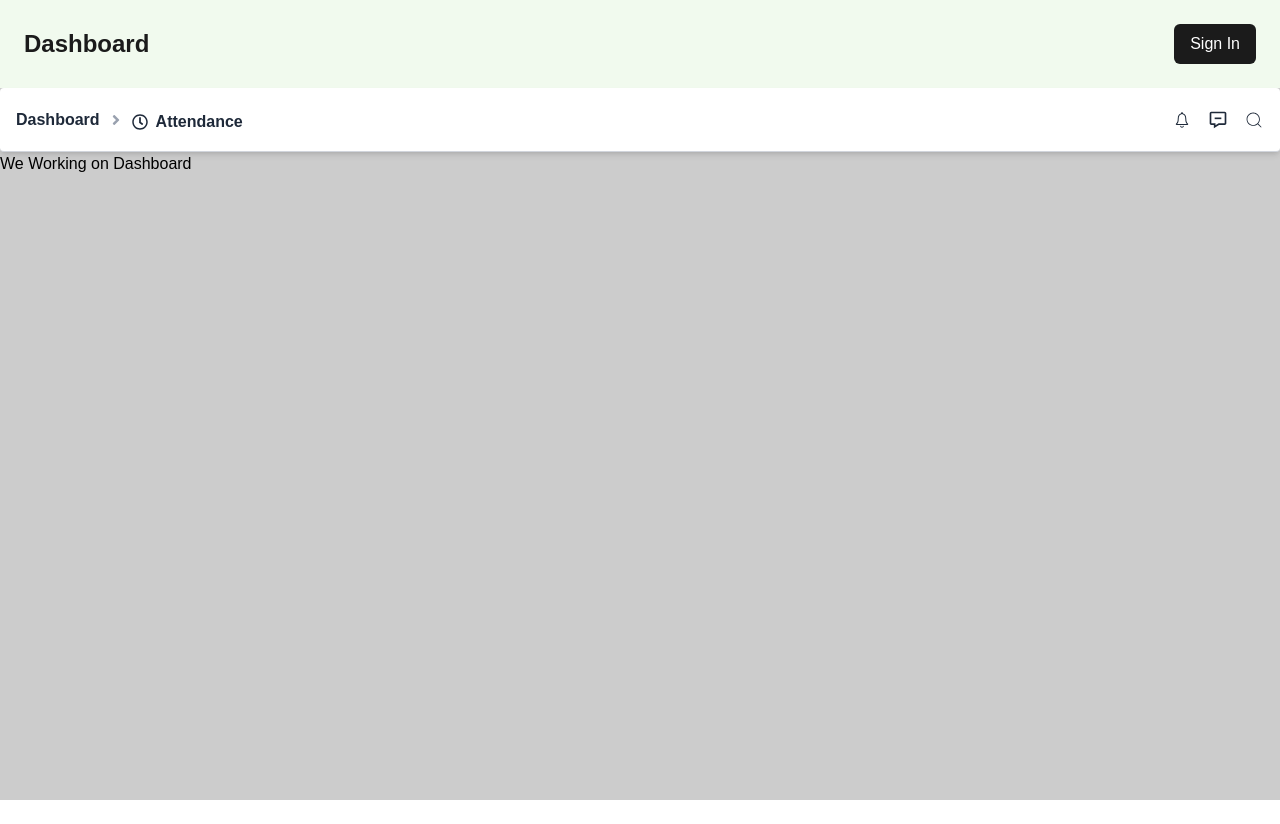
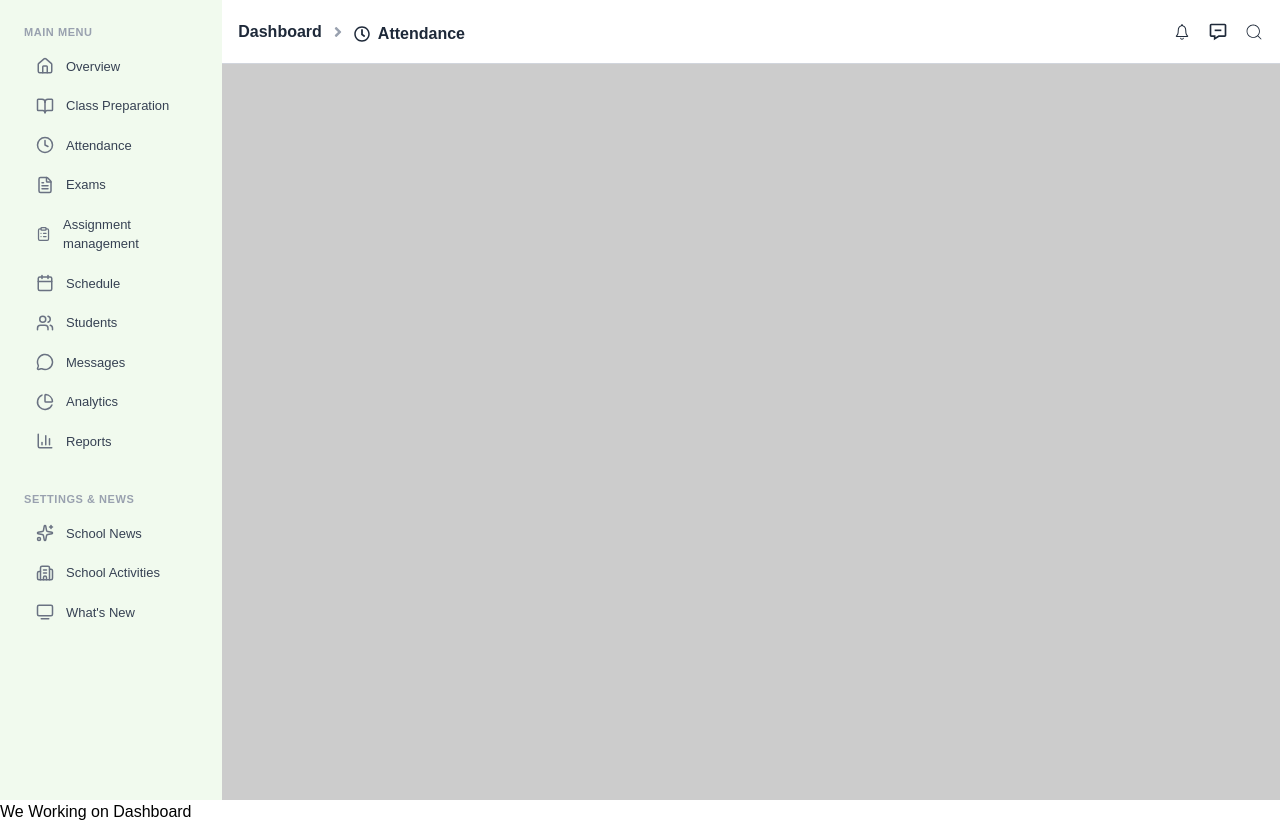
Before and after one commit to HerambBansod/Dash, a Next.js app: page / in a window 1280 px wide. Before the commit the page ends 800 px from the top, so only its background shows below. Built offline with nearby package versions, Linux system fonts and the light colour scheme.

Commit message:
updated NavBar

```diff
--- a/app/Components/NavBar.jsx
+++ b/app/Components/NavBar.jsx
@@ -1,16 +1,68 @@
-import React from 'react'
+import React from "react";
+import {
+    Home,
+    BookOpen,
+    Clock,
+    FileText,
+    ClipboardList,
+    Calendar,
+    Users,
+    MessageCircle,
+    PieChart,
+    BarChart3,
+    Sparkles,
+    Building2,
+    TvMinimal,
+} from "lucide-react";
 
 export default function NavBar() {
+
+    const menu = [
+        { name: "Overview", icon: Home },
+        { name: "Class Preparation", icon: BookOpen },
+        { name: "Attendance", icon: Clock },
+        { name: "Exams", icon: FileText },
+        { name: "Assignment management", icon: ClipboardList },
+        { name: "Schedule", icon: Calendar },
+        { name: "Students", icon: Users },
+        { name: "Messages", icon: MessageCircle },
+        { name: "Analytics", icon: PieChart },
+        { name: "Reports", icon: BarChart3 },
+    ];
+
+    const settingMenu = [
+        { name: "School News", icon: Sparkles },
+        { name: "School Activities", icon: Building2 },
+        { name: "What's New", icon: TvMinimal },
+    ];
+
+    const MenuList = ({ title, items }) => (
+        <div className="w-full">
+            <h1 className="text-[11px] font-semibold text-gray-400 uppercase tracking-wider mb-2">
+                {title}
+            </h1>
+
+            <ul className="flex flex-col gap-1">
+                {items.map((item, i) => {
+                    const Icon = item.icon;
+                    return (
+                        <li
+                            key={i}
+                            className="flex items-center gap-3 px-3 py-2 rounded-xl cursor-pointer text-gray-700 text-[13px] hover:bg-white hover:shadow-sm transition-all"
+                        >
+                            <Icon size={18} className="text-gray-500" />
+                            {item.name}
+                        </li>
+                    );
+                })}
+            </ul>
+        </div>
+    );
+
     return (
-        <main>
-            <section className='w-full bg-[#f1faee] h-full p-6 flex items-center justify-between'>
-                <div>
-                    <h1 className='text-2xl font-bold text-[#1b1b1b]'>Dashboard</h1>
-                </div>
-                <div>
-                    <button className='bg-[#1b1b1b] text-white px-4 py-2 rounded-md'>Sign In</button>
-                </div>
-            </section>
-        </main>
-    )
+        <aside className="w-[260px] bg-[#f1faee] h-screen p-6 flex flex-col gap-8">
+            <MenuList title="Main Menu" items={menu} />
+            <MenuList title="Settings & News" items={settingMenu} />
+        </aside>
+    );
 }
--- a/app/Components/TopNvabar.jsx
+++ b/app/Components/TopNvabar.jsx
@@ -6,7 +6,7 @@ import { CiSearch } from "react-icons/ci";
 
 function TopNvabar({name = "default"}) {
   return (
-    <div className="w-full h-16 bg-[#ffffff] flex items-center justify-between px-4 border-b border-gray-300 shadow-md rounded-sm text-md">
+    <div className="w-full h-16 bg-[#ffffff] flex items-center justify-between px-4 border-b border-gray-300 text-md">
       <div className="flex items-center gap-2">
         <span className=" font-semibold text-gray-800">{name} </span>
         <FaAngleRight className="text-gray-400" />
--- a/app/page.js
+++ b/app/page.js
@@ -3,12 +3,14 @@ import TopNvabar from "./Components/TopNvabar";
 
 export default function Home() {
   return (
-  <main className="bg-[#cccccc] w-full `min-w-332.5` h-screen ">
-    <NavBar />
-    <TopNvabar name="Dashboard" />
-    <div>
+    <main className="bg-[#cccccc] w-full min-w-[332.5px] h-screen ">
+      <div className="w-full flex ">
+        <NavBar />
+        <TopNvabar name="Dashboard" />
+      </div>
+      <div>
         <h1 className="text-black ">We Working on Dashboard</h1>
-    </div>
-  </main>
+      </div>
+    </main>
   );
 }
--- a/package.json
+++ b/package.json
@@ -9,6 +9,7 @@
     "lint": "eslint"
   },
   "dependencies": {
+    "lucide-react": "^0.564.0",
     "next": "16.1.6",
     "react": "19.2.3",
     "react-dom": "19.2.3"
```
Also changed, not shown: 1 other file (tests, documents, lock files or other folders).
